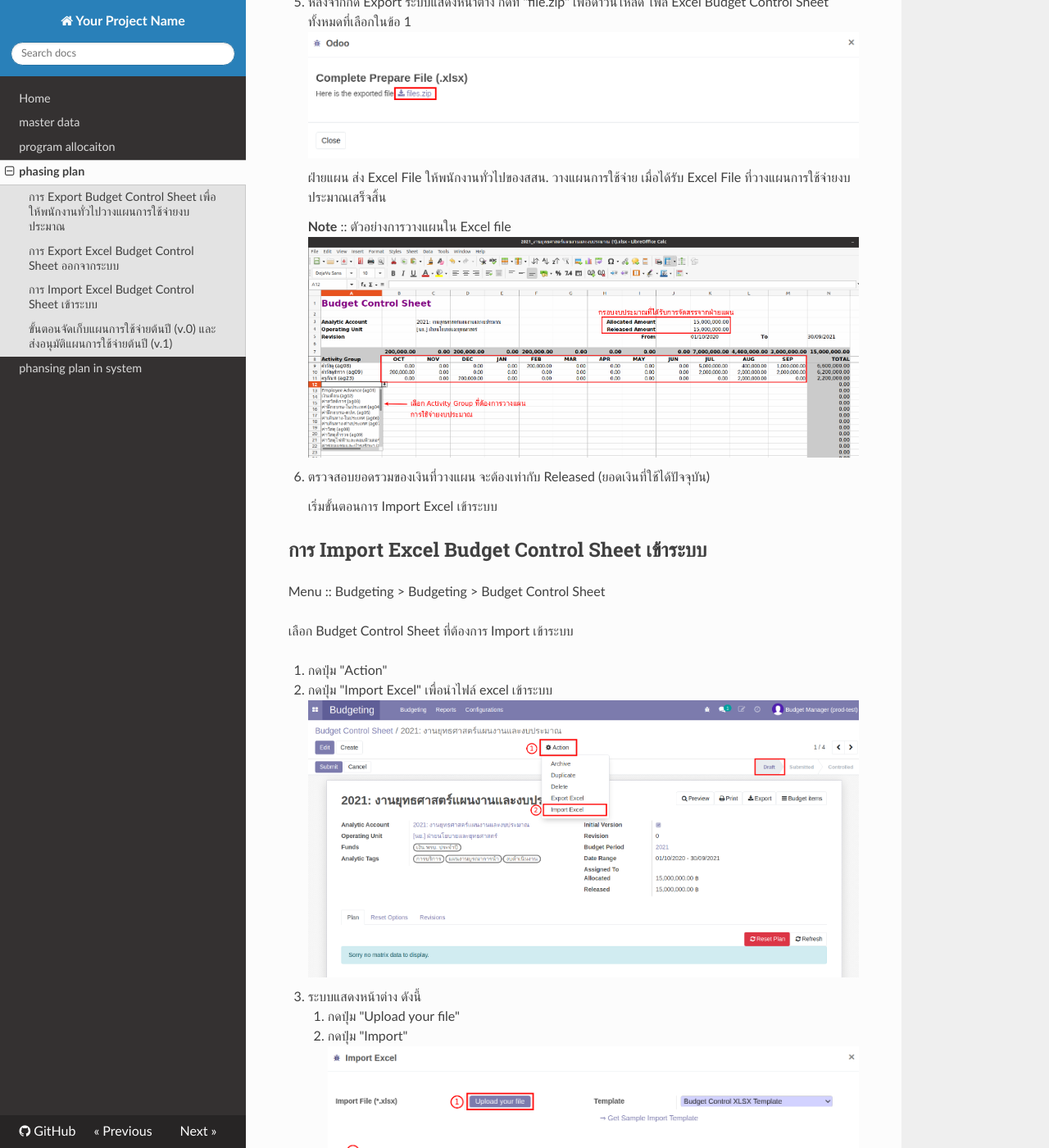
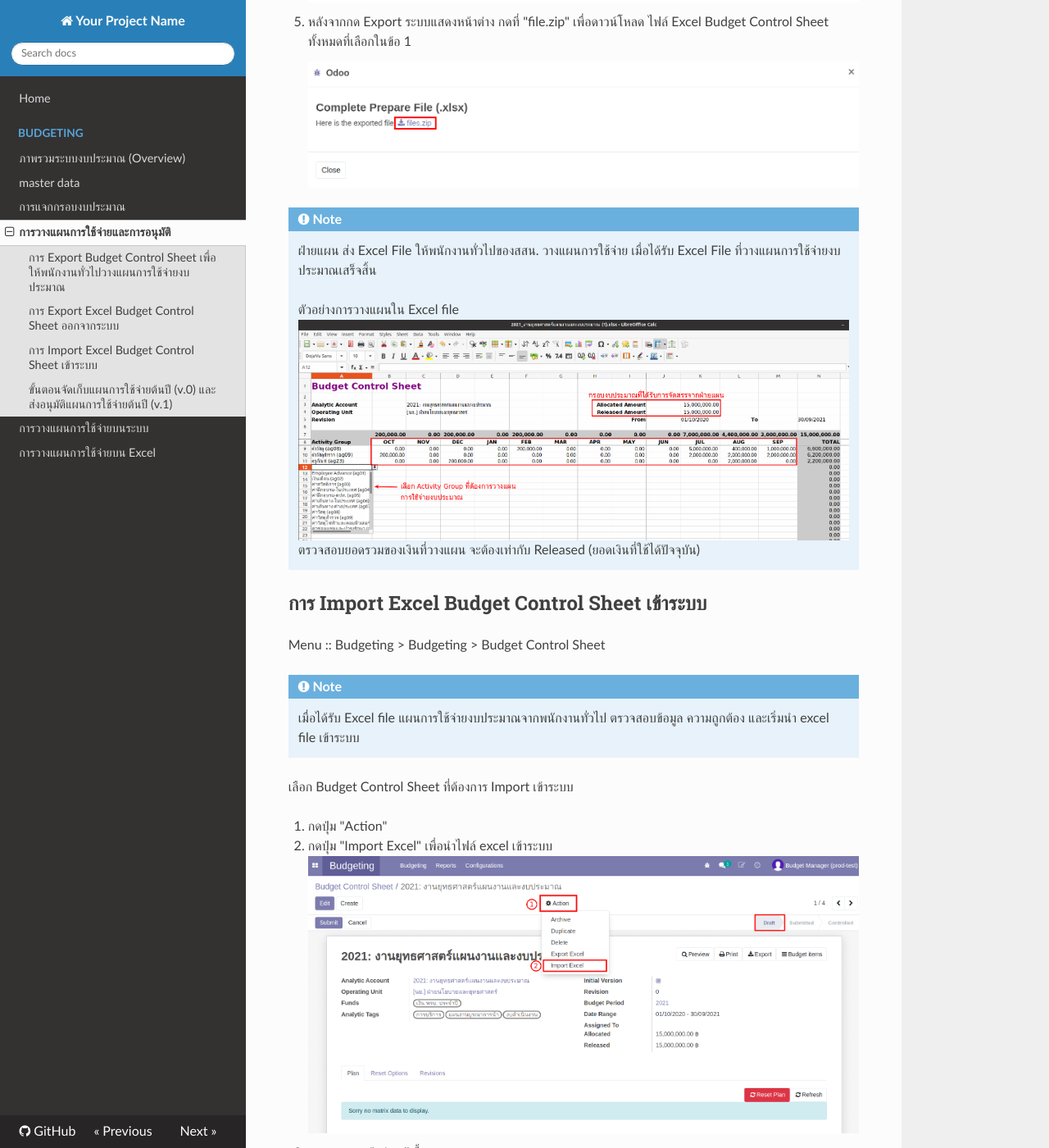
Before and after one commit to newtratip/hii-docs, an MkDocs documentation site: the page built from docs/budget/2_phasing_plan/phasing_plan.md, in a window 1280 px wide and 1400 px high, scrolled down 836 px. Shown: the whole window at 82% size. Built offline with MkDocs 1.6.1, drawn with Linux system fonts in a browser that asks for light colours; nearby versions of some CDN libraries; some of the changed text lies outside the part shown.

Commit message:
[ADD] session phasing plan in excel

```diff
--- a/docs/budget/2_phasing_plan/phasing_plan.md
+++ b/docs/budget/2_phasing_plan/phasing_plan.md
@@ -9,24 +9,31 @@
 1. เลือก Budget Control Sheet ที่ต้องการ เพื่อ Export เอกสารให้พนักงานทั่วไปวางแผนการใช้จ่ายงบประมาณ
 2. กดปุ่ม "Action"
 3. กดปุ่ม "Export Excel" เพื่อ Export Budget Control Sheet ทั้งหมดที่เลือกในข้อ 1.
+
     ![export](img/export_bcs.png)
+
 4. ระบบแสดงหน้าต่าง ดังนี้
+
     ![export2](img/export2.png)
+
 5. หลังจากกด Export ระบบแสดงหน้าต่าง กดที่ "file.zip" เพื่อดาวน์โหลด ไฟล์ Excel Budget Control Sheet ทั้งหมดที่เลือกในข้อ 1
+
     ![export3](img/export3.png)
 
+!!! Note
     ฝ่ายแผน ส่ง Excel File ให้พนักงานทั่วไปของสสน. วางแผนการใช้จ่าย เมื่อได้รับ Excel File ที่วางแผนการใช้จ่ายงบประมาณเสร็จสิ้น
 
-    **Note** :: ตัวอย่างการวางแผนใน Excel file
+    ตัวอย่างการวางแผนใน Excel file
     ![eg phasing plan](img/eg_phasing.png)
+    ตรวจสอบยอดรวมของเงินที่วางแผน จะต้องเท่ากับ Released (ยอดเงินที่ใช้ได้ปัจจุบัน)
 
-6. ตรวจสอบยอดรวมของเงินที่วางแผน จะต้องเท่ากับ Released (ยอดเงินที่ใช้ได้ปัจจุบัน)
-
-    เริ่มขั้นตอนการ Import Excel เข้าระบบ
 
 ## การ Import Excel Budget Control Sheet เข้าระบบ
 
 Menu :: Budgeting > Budgeting > Budget Control Sheet
+
+!!! Note
+    เมื่อได้รับ Excel file แผนการใช้จ่ายงบประมาณจากพนักงานทั่วไป ตรวจสอบข้อมูล ความถูกต้อง และเริ่มนำ excel file เข้าระบบ
 
 เลือก Budget Control Sheet ที่ต้องการ Import เข้าระบบ
 
--- a/mkdocs.yml
+++ b/mkdocs.yml
@@ -8,10 +8,13 @@
 nav:  # Content organization
     - Home: index.md
     #- Overview: overview.md
-    - master data : budget/0_master_data/master_data.md
-    - program allocaiton : budget/1_program_allocation/allocation.md
-    - phasing plan : budget/2_phasing_plan/phasing_plan.md
-    - phansing plan in system : budget/2_phasing_plan/phasing_plan_manual.md
+    - "Budgeting":
+        - ภาพรวมระบบงบประมาณ (Overview) : budget/overview.md
+        - master data : budget/0_master_data/master_data.md
+        - การแจกกรอบงบประมาณ : budget/1_program_allocation/allocation.md
+        - การวางแผนการใช้จ่ายและการอนุมัติ : budget/2_phasing_plan/phasing_plan.md
+        - การวางแผนการใช้จ่ายบนระบบ : budget/2_phasing_plan/phasing_plan_manual.md
+        - การวางแผนการใช้จ่ายบน Excel : budget/2_phasing_plan/phasing_plan_excel.md
 markdown_extensions:
     - toc:  # For link for hearders, H1, H2, etc.
         permalink: "#"
```
Also changed, not shown: docs/budget/2_phasing_plan/phasing_plan_excel.md (added, +22 -0 lines), docs/budget/overview.md (added, +23 -0 lines), docs/budget/2_phasing_plan/img/excel_plan.png (added), docs/budget/img/budget_flow.png (added).
